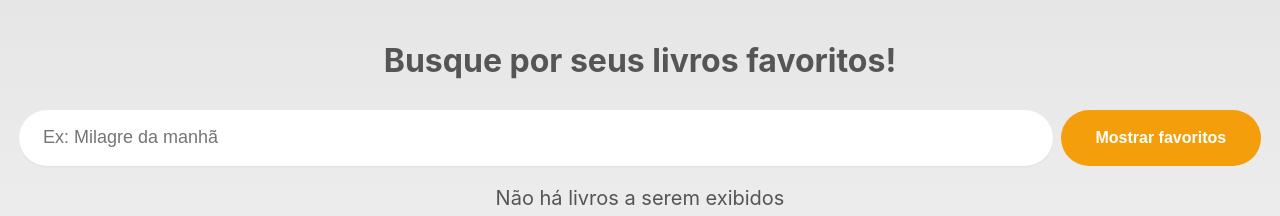
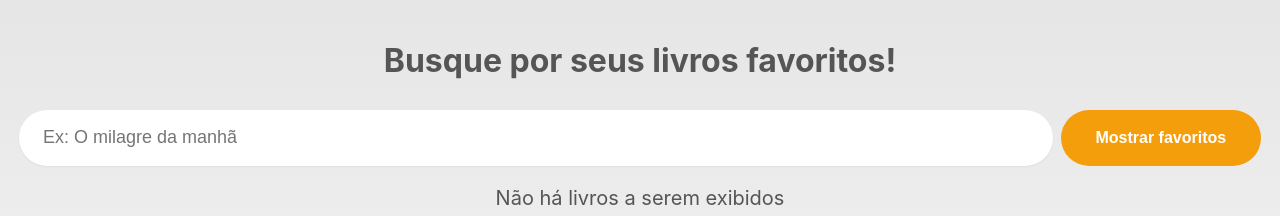
Before and after one commit to antoniofulg/google-library, a React (Create React App) app: page / in a window 1280 px wide. Shown: the top 216 px of the page. Built offline with nearby package versions, Linux system fonts and the light colour scheme.

Commit message:
fix: fixed book title :D

```diff
--- a/src/pages/Home/index.jsx
+++ b/src/pages/Home/index.jsx
@@ -148,7 +148,7 @@ const Home = () => {
       searchBar={
         <SearchBar
           getBySearchTerm={getBySearchTerm}
-          placeholder='Ex: Milagre da manhã'
+          placeholder='Ex: O milagre da manhã'
           disabled={favorites}
         ></SearchBar>
       }
```
